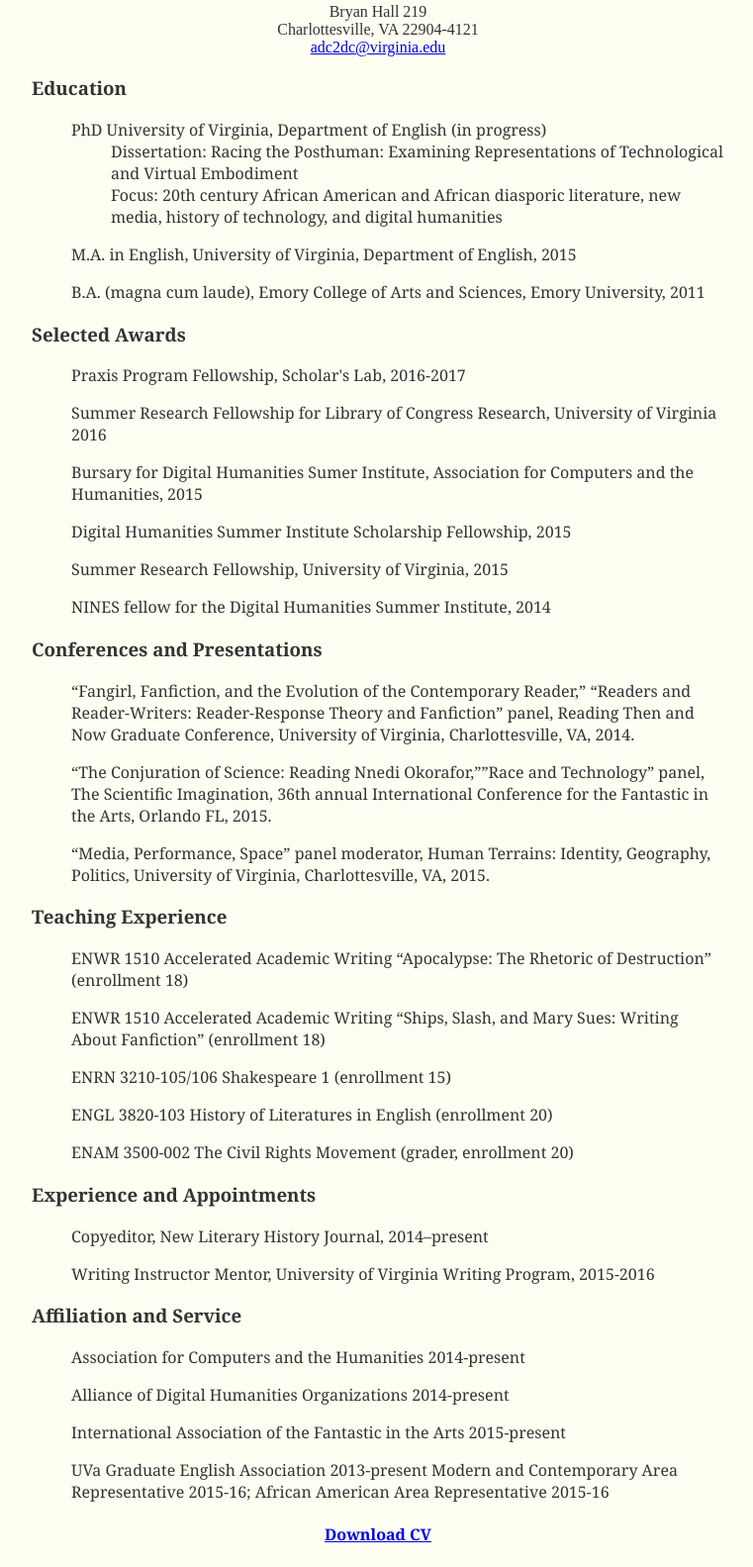
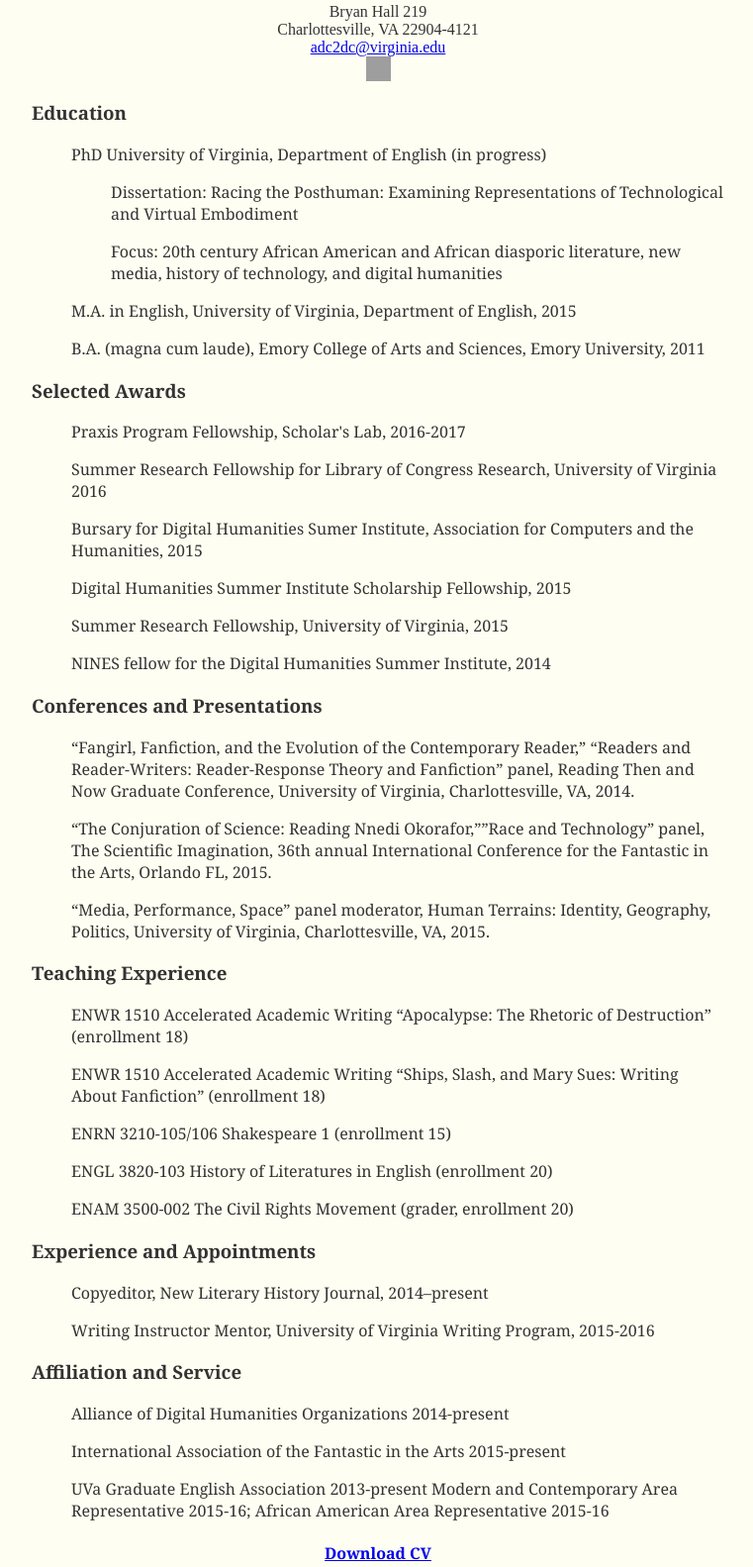
Before and after one commit to alycollins/alycollins.github.io, a plain HTML site: page index.html in a window 1280 px wide. Shown: the part 111-1694 px from the top of the page at 99% size, without its empty margins (258-1019 px from the left). Drawn offline with Linux system fonts and the light colour scheme; grey boxes are pictures that could not be loaded.

Commit message:
fixed syntax, added twitter button, made lists with no style

```diff
--- a/index.html
+++ b/index.html
@@ -4,52 +4,63 @@
 
 <h1><center>Alyssa D. Collins </center></h1>
 
-<center>Bryan Hall 219<br>
+<div><center>Bryan Hall 219<br>
   Charlottesville, VA 22904-4121<br>
-  <a href= "mailto:adc2dc@virginia.edu">adc2dc@virginia.edu</a></center>
+  <a href= "mailto:adc2dc@virginia.edu">adc2dc@virginia.edu</a><br>
+<a href= "https://twitter.com/LyssaDee"><img src="https://cdn4.iconfinder.com/data/icons/social-icons-6/40/twitter-128.png"
+alt="Twitter" style="width: 25px;height: 25px;"></a></center><div>
+
 
 <h3>Education</h3>
 
-<ol>PhD University of Virginia, Department of English (in progress)
-<ol>
-Dissertation: Racing the Posthuman: Examining Representations of Technological and Virtual Embodiment </ol>
-<ol>Focus: 20th century African American and African diasporic literature, new media, history of technology, and digital humanities</ol>
+<ol><li>PhD University of Virginia, Department of English (in progress)</li>
+<ul><li>Dissertation: Racing the Posthuman: Examining Representations of Technological and Virtual Embodiment </li>
+<li>Focus: 20th century African American and African diasporic literature, new media, history of technology, and digital humanities</li></ul>
+<li>M.A. in English, University of Virginia, Department of English, 2015 </li>
+<li>B.A. (magna cum laude), Emory College of Arts and Sciences, Emory University, 2011 </li>
 </ol>
-<ol>M.A. in English, University of Virginia, Department of English, 2015 </ol>
-<ol>B.A. (magna cum laude), Emory College of Arts and Sciences, Emory University, 2011 </ol>
 
 <h3>Selected Awards</h3>
-<ol>Praxis Program Fellowship, Scholar's Lab, 2016-2017</ol>
-<ol>Summer Research Fellowship for Library of Congress Research, University of Virginia 2016</ol>
-<ol>Bursary for Digital Humanities Sumer Institute, Association for Computers and the Humanities, 2015</ol>
-<ol>Digital Humanities Summer Institute Scholarship Fellowship, 2015</ol>
-<ol>Summer Research Fellowship, University of Virginia, 2015</ol>
-<ol>NINES fellow for the Digital Humanities Summer Institute, 2014</ol>
+<ol>
+  <li>Praxis Program Fellowship, Scholar's Lab, 2016-2017</li>
+<li>Summer Research Fellowship for Library of Congress Research, University of Virginia 2016</li>
+<li>Bursary for Digital Humanities Sumer Institute, Association for Computers and the Humanities, 2015</li>
+<li>Digital Humanities Summer Institute Scholarship Fellowship, 2015</li>
+<li>Summer Research Fellowship, University of Virginia, 2015</li>
+<li>NINES fellow for the Digital Humanities Summer Institute, 2014</li>
+</ol>
 
 <h3>Conferences and Presentations</h3>
-<ol> “Fangirl, Fanfiction, and the Evolution of the Contemporary Reader,” “Readers and Reader-Writers: Reader-Response
+<ol>
+<li>“Fangirl, Fanfiction, and the Evolution of the Contemporary Reader,” “Readers and Reader-Writers: Reader-Response
 Theory and Fanfiction” panel, Reading Then and Now Graduate Conference, University of Virginia, Charlottesville,
-VA, 2014.</ol>
-<ol>“The Conjuration of Science: Reading Nnedi Okorafor,””Race and Technology” panel, The Scientific Imagination, 36th
-annual International Conference for the Fantastic in the Arts, Orlando FL, 2015.</ol>
-<ol>“Media, Performance, Space” panel moderator, Human Terrains: Identity, Geography, Politics, University of Virginia,
-Charlottesville, VA, 2015.</ol>
+VA, 2014.</li>
+<li>“The Conjuration of Science: Reading Nnedi Okorafor,””Race and Technology” panel, The Scientific Imagination, 36th
+annual International Conference for the Fantastic in the Arts, Orlando FL, 2015.</li>
+<li>“Media, Performance, Space” panel moderator, Human Terrains: Identity, Geography, Politics, University of Virginia,
+Charlottesville, VA, 2015.</li>
+</ol>
 
 <h3>Teaching Experience</h3>
-<ol>ENWR 1510 Accelerated Academic Writing “Apocalypse: The Rhetoric of Destruction” (enrollment 18)</ol>
-<ol>ENWR 1510 Accelerated Academic Writing “Ships, Slash, and Mary Sues: Writing About Fanfiction” (enrollment 18)</ol>
-<ol>ENRN 3210-105/106 Shakespeare 1 (enrollment 15)</ol>
-<ol>ENGL 3820-103 History of Literatures in English (enrollment 20)</ol>
-<ol>ENAM 3500-002 The Civil Rights Movement (grader, enrollment 20)</ol>
+<ol>
+<li>ENWR 1510 Accelerated Academic Writing “Apocalypse: The Rhetoric of Destruction” (enrollment 18)</li>
+<li>ENWR 1510 Accelerated Academic Writing “Ships, Slash, and Mary Sues: Writing About Fanfiction” (enrollment 18)</li>
+<li>ENRN 3210-105/106 Shakespeare 1 (enrollment 15)</li>
+<li>ENGL 3820-103 History of Literatures in English (enrollment 20)</li>
+<li>ENAM 3500-002 The Civil Rights Movement (grader, enrollment 20)</li>
+</ol>
 
 <h3>Experience and Appointments</h3>
-<ol>Copyeditor, New Literary History Journal, 2014–present</ol>
-<ol>Writing Instructor Mentor, University of Virginia Writing Program, 2015-2016</ol>
+<ol>
+<li>Copyeditor, New Literary History Journal, 2014–present</li>
+<li>Writing Instructor Mentor, University of Virginia Writing Program, 2015-2016</li>
+</ol>
 
 <h3>Affiliation and Service</h3>
-<ol>Association for Computers and the Humanities 2014-present</ol>
-<ol>Alliance of Digital Humanities Organizations 2014-present</ol>
-<ol>International Association of the Fantastic in the Arts 2015-present</ol>
-<ol>UVa Graduate English Association 2013-present Modern and Contemporary Area Representative 2015-16; African American Area Representative 2015-16</ol>
+<ol>
+<li>Alliance of Digital Humanities Organizations 2014-present</li>
+<li>International Association of the Fantastic in the Arts 2015-present</li>
+<li>UVa Graduate English Association 2013-present Modern and Contemporary Area Representative 2015-16; African American Area Representative 2015-16</li>
+</ol>
 
 <h4><center><a href="CV_AlyssaDCollins.pdf">Download CV </a></center></h4>
--- a/style.css
+++ b/style.css
@@ -1,15 +1,26 @@
 h1 {
   font-family: Georgia, serif;
-  color: #333333
+  color: #333333;
 }
 h3 {
   font-family: Georgia ,serif;
-  color: #333333
+  color: #333333;
+}
+/*look how cool! list-style can change your bullets or take them away entirely*/
+ol {
+  font-family: Georgia, serif;
+  color: #333333;
+  list-style: none;
 }
 
-ol {
+ul {
   font-family: Georgia, serif;
-  color: #333333
+  color: #333333;
+  list-style: none;
+}
+
+li{
+  margin-bottom: 1em;
 }
 
 body {
@@ -17,10 +28,7 @@
   background: #FEFEF2;
   width: 700px;
   margin: 50px auto;
-  /*font-family: 'Museo Slab', serif;
-  padding: 30px
-  border-radius: 20px;
-  color: dimgray;*/
+  /*padding= things within the box (headers and other items have a box radius to interact with each other. margins are how the box interacts with other boxes so outside of the box spacing. and you can have borders)*/
 }
  h4 {
    font-family: Georgia, serif;
```
